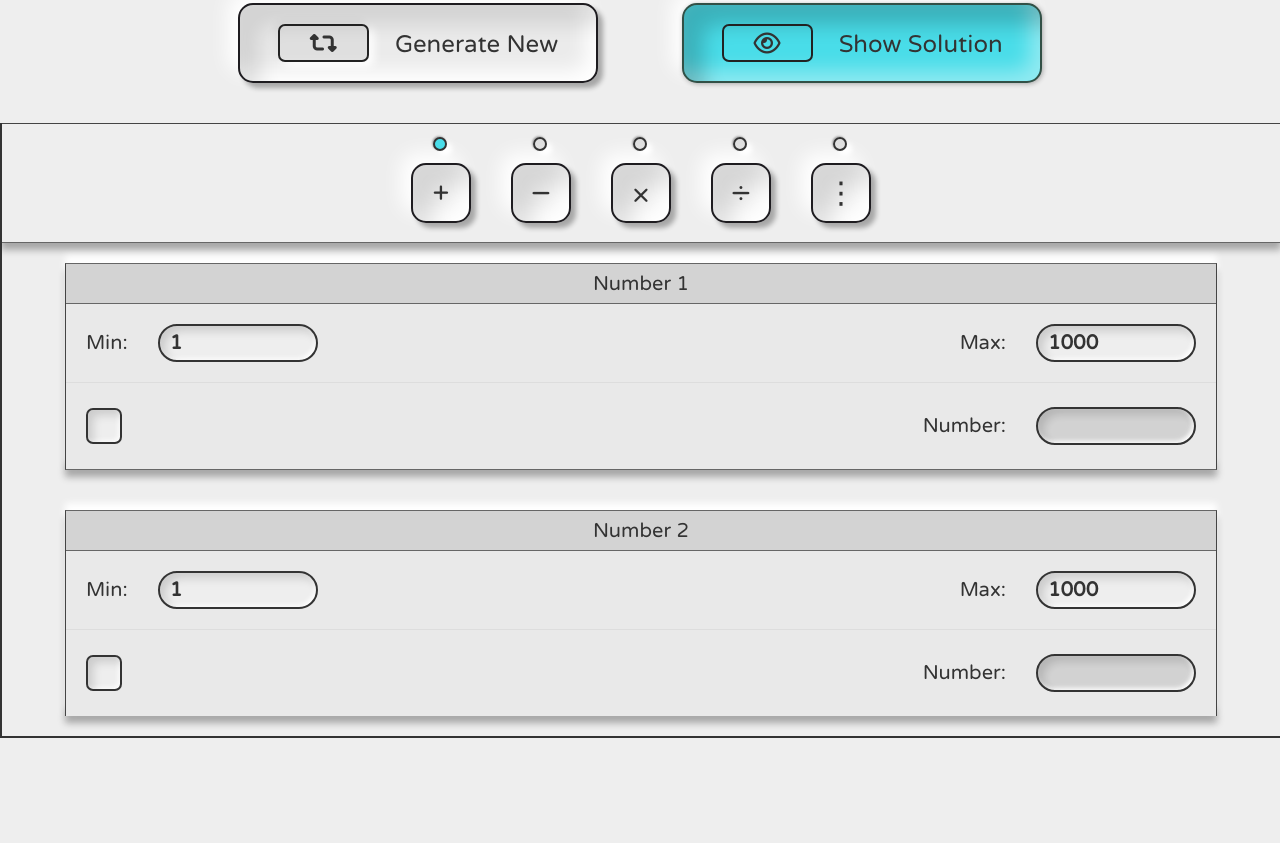
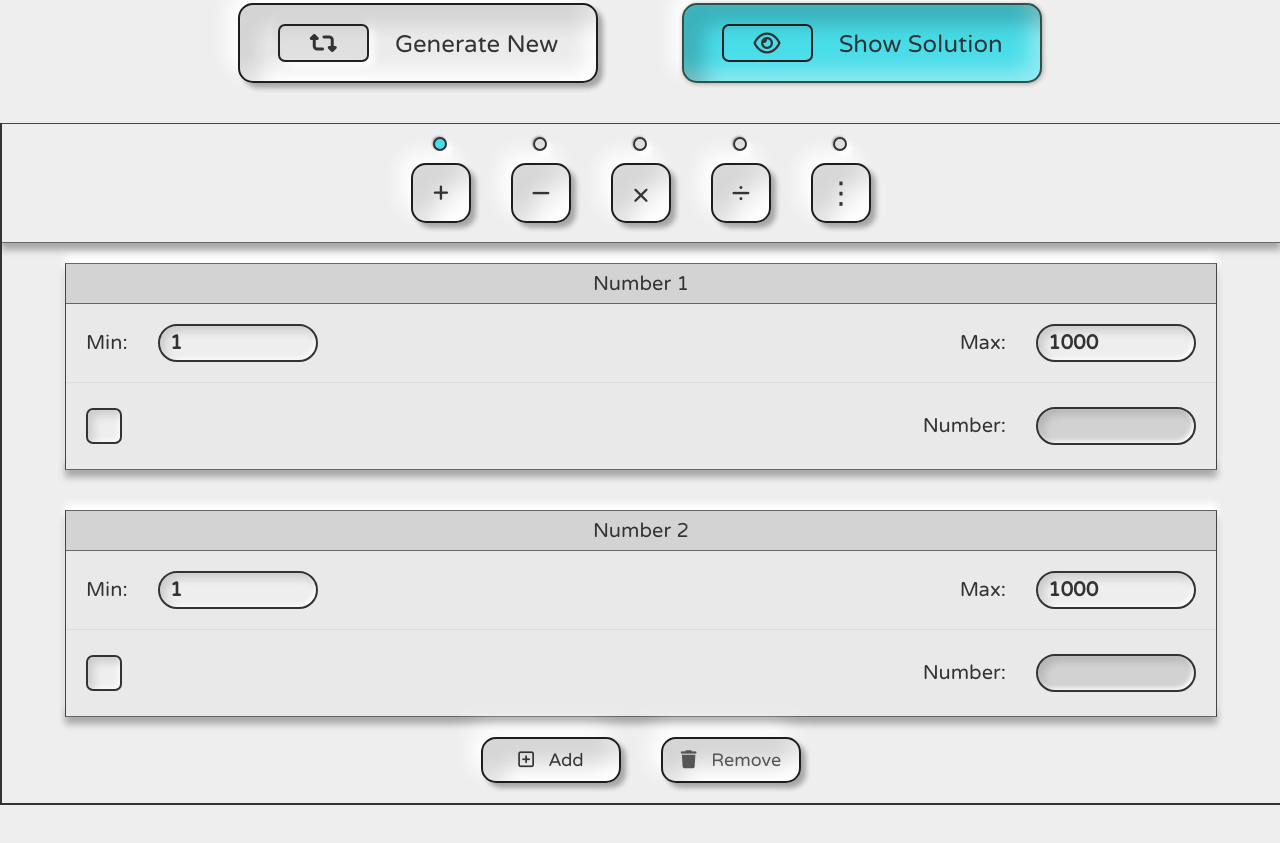
Before and after one commit to tschiboka/Maths-Gym, a plain HTML site: page index.html in a window 1280 px wide. Shown: the part 557-1400 px from the top of the page. Drawn offline with Linux system fonts and the light colour scheme.

Commit message:
Add Custom Cross-Browser Scrollbar and Main Menu Add/Remove Buttons

```diff
--- a/frontend/scripts/index.js
+++ b/frontend/scripts/index.js
@@ -15,7 +15,8 @@ const app = {
     settings: {
         expanded: false,
         multiplicationTableOpen: false,
-        theme: setInitialTheme()
+        theme: setInitialTheme(),
+        automaticThemeToggle: true,
     },
     playing: false,
 }
@@ -23,9 +24,10 @@ const app = {
 function start() {
     resetCheckboxes();
 
-    // Set Main Menu Numbers
+    // Set Main Menu Numbers and Add Remove Buttons
     createNumberBox(1, 1000);
     createNumberBox(1, 1000);
+    createAddAndRemoveButtons();
 
     generateProblem();
 }
--- a/frontend/scripts/menu.js
+++ b/frontend/scripts/menu.js
@@ -73,6 +73,30 @@ function createNumberBox(min, max, active = true) {
         numberInput_DOM.title = newTitle;
         numberCheckbox_DOM.title = newTitle;
     });
+}
+
+function createAddAndRemoveButtons() {
+    const settings_DOM = document.getElementById("settings");
+    const settingsButtonBox_DOM = createElement("div", "settings__button-box", "", settings_DOM);
+    const addNumberButton_DOM = createElement("button", "add-new-number-btn", "", settingsButtonBox_DOM);
+    const removeNumberButton_DOM = createElement("button", "remove-new-number-btn", "", settingsButtonBox_DOM);
+
+    // Add Button Icon, Text and Title
+    addNumberButton_DOM.innerHTML = '<i class="fa-regular fa-square-plus"></i> Add';
+    removeNumberButton_DOM.innerHTML = '<i class="fa-solid fa-trash"></i> Remove';
+    addNumberButton_DOM.title = "Add a New Number Box";
+    removeNumberButton_DOM.title = "Remove Last Number Box";
+
+    // Set Button Appearance According to the Number of Boxes
+    if (app.numbers.length <= 2) {
+        removeNumberButton_DOM.disabled = true;
+        removeNumberButton_DOM.title = "Disabled: There Must be at Least 2 Number Boxes";
+    }
+    else if (app.numbers.length > 4) {
+        addNumberButton_DOM.disabled = true;
+        addNumberButton_DOM.title = "Disabled: Reached Maximum Limit of Number Boxes";
+    }
+
 }
 
 function validateNumberBoxInput(input) {
--- a/frontend/style/menu.css
+++ b/frontend/style/menu.css
@@ -371,6 +371,38 @@ body.light input:disabled {
     background: rgba(0, 0, 0, 0.1);
 }
 
+#settings__button-box {
+    width: 100%;
+    display: flex;
+    justify-content: center;
+    align-items: center;
+}
+
+button#add-new-number-btn, button#remove-new-number-btn {
+    width: 140px;
+    padding: 10px 10px;
+    margin: 0 20px 20px 20px;
+    font-size: 18px;
+}
+
+button#add-new-number-btn:hover, button#remove-new-number-btn:hover {
+    color: #aaa;
+    font-size: 17px;
+}
+
+body.light button#add-new-number-btn:hover, body.light button#remove-new-number-btn:hover {
+    color: #333;
+}
+
+button#add-new-number-btn:disabled, button#remove-new-number-btn:disabled {
+    color: #555;
+    cursor: not-allowed;
+}
+
+button#add-new-number-btn i, button#remove-new-number-btn i {
+    margin-right: 10px;
+}
+
 /* Tablet Landscape */
 @media all and (max-width: 1450px), (max-device-width: 1450px)  {
     body {
--- a/frontend/style/style.css
+++ b/frontend/style/style.css
@@ -1,3 +1,24 @@
+*::-webkit-scrollbar{
+    width: 8px;
+}
+
+*::-webkit-scrollbar-track {
+    border-radius: 5px;
+    box-shadow: -2px -2px 3px black;
+}
+
+*::-webkit-scrollbar-thumb {
+    background-color: rgb(47, 177, 134);
+    border-radius: 5px;
+    box-shadow: 2px 2px 3px inset rgba(255, 255, 255, 0.2), -2px -2px 2px inset rgba(0, 0, 0, 0.4);
+}
+
+* {
+    scrollbar-width: thin;
+    scrollbar-color: rgb(47, 177, 134) rgba(0, 0, 0, 0.4);
+    scroll-behavior: smooth;
+}
+
 /*  FOOTER */
 
 footer {
@@ -11,7 +32,6 @@ body.light footer {
     background-color: #eee;
     border-top: 2px solid #333;
 }
-
 
 /* USER MESSAGE */
 
--- a/index.html
+++ b/index.html
@@ -143,7 +143,7 @@
                     <span>Time Performance</span>
                 </div>
                 <div>
-                    <button id="theme-btn" title="Toggle Dark and Light Theme" onclick="toggleTheme()">
+                    <button id="theme-btn" title="Toggle Dark and Light Theme" onclick="app.settings.automaticThemeToggle = false; toggleTheme()">
                         <i class="fa-regular fa-sun"></i>
                     </button>
                     <span id="theme-btn-label">Light Theme</span>
@@ -162,9 +162,11 @@
         toggleTheme(app.settings.theme);
         const FREQ = 1000 * 60;
         const themeTimer = setInterval(() => {
-            const hours = new Date().getHours();
-            const isLightTheme = hours > 6 && hours < 17;
-            toggleTheme(isLightTheme ? "light" : "dark");
+            if (app.settings.automaticThemeToggle) {
+                const hours = new Date().getHours();
+                const isLightTheme = hours > 6 && hours < 17;
+                toggleTheme(isLightTheme ? "light" : "dark");
+            }
         }, FREQ);
     </script>
 </body>
```
